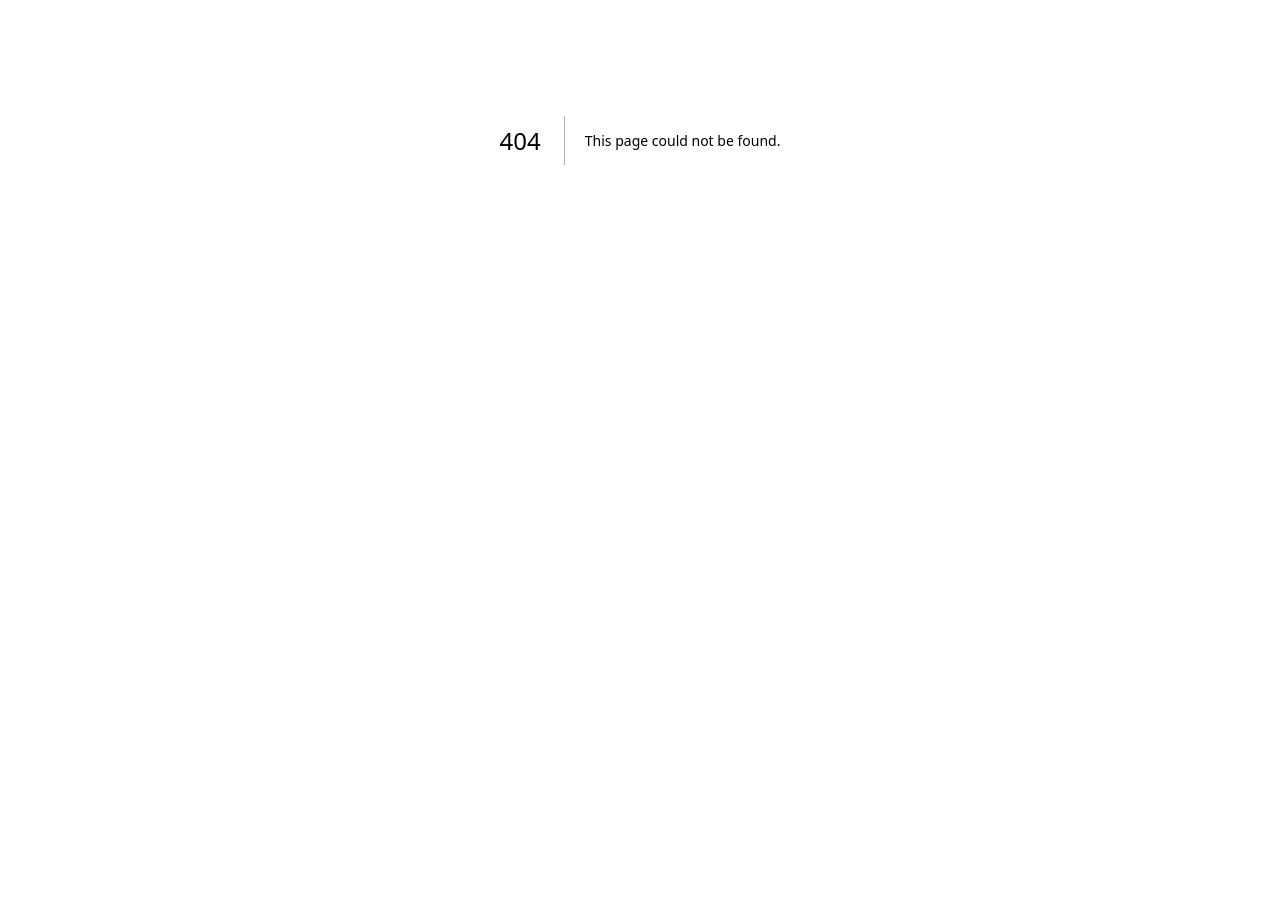
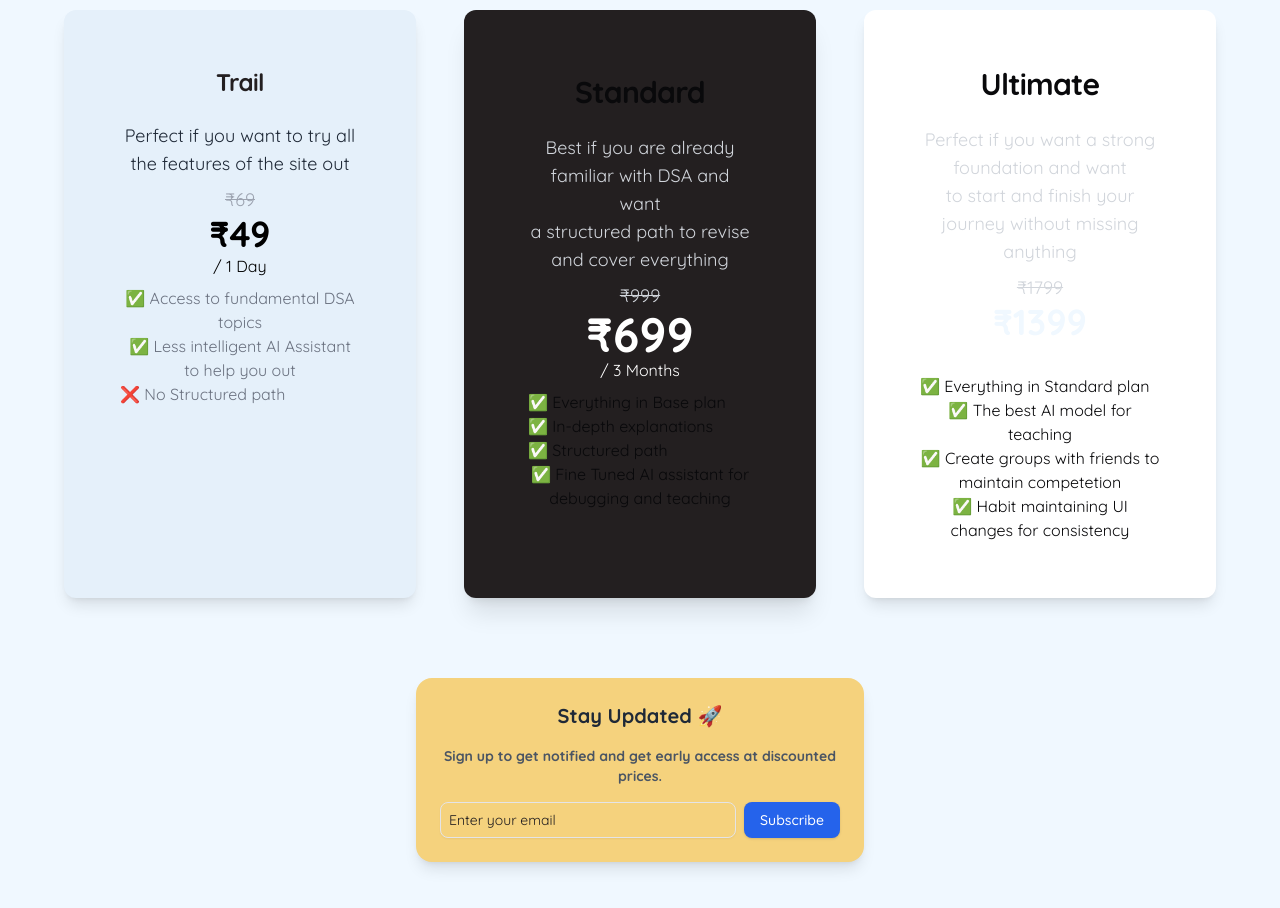
Before and after one commit to Adithya2002/flowDSA, a Next.js app: page /signup in a window 1280 px wide. Before the commit this address had no page. Shown: the part 260-1168 px from the top of the page. Before the commit the page ends 800 px from the top, so only its background shows below. Built offline with nearby package versions, Linux system fonts and the light colour scheme; no server answers.

Commit message:
added pricing

```diff
--- a/package.json
+++ b/package.json
@@ -17,10 +17,13 @@
     "@supabase/supabase-js": "^2.48.1",
     "@uiw/codemirror-theme-vscode": "^4.23.8",
     "@uiw/react-codemirror": "^4.23.8",
+    "animate.css": "^4.1.1",
+    "aos": "^2.3.4",
     "class-variance-authority": "^0.7.1",
     "clsx": "^2.1.1",
     "dotenv": "^16.4.7",
     "flow_dsa": "file:",
+    "framer-motion": "^12.4.2",
     "lucide-react": "^0.474.0",
     "next": "15.1.6",
     "next-themes": "^0.4.4",
--- a/src/app/page.tsx
+++ b/src/app/page.tsx
@@ -3,30 +3,31 @@ import EmailCollection from "@/components/EmailCollection";
 import HeroSection from "@/components/ui/landingPage/HeroSection";
 import AboutUsSection from "@/components/ui/landingPage/AboutUsSection";
 import ProcessSection from "@/components/ui/landingPage/ProcessSection";
+import Link from "next/link";
 
 
 export default function Home() {
   return (
     <>
       <nav className="flex px-6 justify-between items-center py-4 bg-background-primary">
-        <span className="font-quicksand font-bold text-2xl text-black-background-primary ">FlowDSA</span>
-        <ul className="hidden lg:flex lg:text-lg items-center font-comfortaa gap-8 text-base">
-          <DarkmodeButton />
-        </ul>
-        <button className="bg-black-background-primary rounded-full px-10 py-2 text-white">Sign up</button>
+        <span className="font-quicksand font-bold sm:text-lg md:text-xl lg:text-2xl text-black-background-primary ">FlowDSA</span>
+        <Link href='/signup'>
+          <button className="font-quicksand font-semibold bg-black-background-primary rounded-full px-5 md:px-10 py-1 md:py-2 text-sm md:text-lg text-white">Sign up</button>
+
+        </Link>
       </nav>
 
       {/* Hero Section */}
 
-      <HeroSection/>
+      <HeroSection />
 
       {/* About us section */}
 
-      <AboutUsSection/>
+      <AboutUsSection />
 
       {/* How will the process work section */}
 
-      <ProcessSection/>
+      <ProcessSection />
 
       {/*Collect Email section*/}
       <section className="h-2/5 bg-background-secondary pb-24">
--- /dev/null
+++ b/src/app/signup/page.tsx
@@ -0,0 +1,84 @@
+"use client";
+
+import React from "react";
+import { ArrowRight } from "lucide-react";
+import { Card, CardContent, CardHeader, CardTitle } from "@/components/ui/card";
+import EmailCollection from "@/components/EmailCollection";
+
+const PricingSection = () => {
+    return (
+        <section className="px-6 font-quicksand flex flex-col items-center text-center bg-background-primary min-h-screen pt-12">
+            <p className="text-lg text-black-text-primary font-comfortaa">#Enter your email now, Sign up early, save more</p>
+            <h1 className="text-2xl md:text-3xl lg:text-5xl font-raleway text-black lg:leading-snug mt-4">
+                Exclusive Early Access Pricing
+            </h1>
+            <p className="text-sm sm:text-md md:text-lg lg:text-2xl font-quicksand text-black-text-primary font-semibold mt-8">
+                Lock in your discounted price before it increases!
+            </p>
+
+            <div className="grid grid-cols-1 md:grid-cols-3 gap-12 mt-12 w-full max-w-6xl mb-20">
+                {/* Pricing Card 1 - Base */}
+                <Card className="p-8 shadow-lg bg-background-secondary border-0  text-center">
+                    <CardHeader>
+                        <CardTitle className="text-2xl text-black-background-primary font-bold">Trail</CardTitle>
+                    </CardHeader>
+                    <CardContent className="flex flex-col items-center justify-center">
+                        <p className="text-black-text-accent text-gray-800 text-lg">Perfect if you want to try all <br />the features of the site out</p>
+                        <p className="text-black-text-accent line-through text-lg mt-2">₹69</p>
+                        <p className="text-4xl font-bold text-black">₹49</p> <span className="text-black">/ 1 Day</span>
+                        <div className="flex flex-col items-start">
+                            <p className="text-black-text-primary mt-2">✅ Access to fundamental DSA topics</p>
+                            <p className="text-black-text-primary">✅ Less intelligent AI Assistant to help you out</p>
+                            <p className="text-black-text-primary">❌ No Structured path</p>
+                        </div>
+
+                    </CardContent>
+                </Card>
+
+                {/* Pricing Card 2 - Standard (Highlighted) */}
+                <Card className="p-10 shadow-xl text-center border-0 bg-black-background-primary">
+                    <CardHeader>
+                        <CardTitle className="text-3xl font-bold">Standard</CardTitle>
+                    </CardHeader>
+                    <CardContent className="flex flex-col items-center justify-center">
+                        <p className="text-black-text-secondary text-lg">Best if you are already familiar with DSA and want <br />a structured path to revise and cover everything</p>
+                        <p className="text-black-text-secondary line-through text-lg mt-2">₹999</p>
+                        <p className="text-5xl font-bold text-white">₹699</p> <span className="text-white">/ 3 Months</span>
+                        <div className="flex flex-col items-start mt-2">
+                            <p>✅ Everything in Base plan</p>
+                            <p>✅ In-depth explanations</p>
+                            <p>✅ Structured path</p>
+                            <p>✅ Fine Tuned AI assistant for debugging and teaching</p>
+                        </div>
+                    </CardContent>
+                </Card>
+
+                {/* Pricing Card 3 - Ultimate */}
+                <Card className="p-8 shadow-lg border-0 text-center">
+                    <CardHeader>
+                        <CardTitle className="text-3xl font-bold">Ultimate</CardTitle>
+                    </CardHeader>
+                    <CardContent className="flex flex-col items-center justify-center">
+                        <p className="text-black-text-secondary text-lg">Perfect if you want a strong foundation and want<br /> to  start and finish your journey without missing anything</p>
+                        <p className="text-black-text-secondary line-through text-lg mt-2">₹1799</p>
+                        <p className="text-4xl font-bold text-background-primary">₹1399</p> <span className="text-white">/6 Months</span>
+                        <div className="flex flex-col items-start mt-2">
+
+                            <p className=" ">✅ Everything in Standard plan</p>
+                            <p className="">✅ The best AI model for teaching </p>
+                            <p className="">✅ Create groups with friends to maintain competetion</p>
+                            <p className="">✅ Habit maintaining UI changes for consistency</p>
+                        </div>
+
+                    </CardContent>
+                </Card>
+            </div>
+
+            <div className="h-2/5 mb-24">
+                <EmailCollection />
+            </div>
+        </section>
+    );
+};
+
+export default PricingSection;
--- a/src/components/EmailCollection.tsx
+++ b/src/components/EmailCollection.tsx
@@ -43,23 +43,23 @@ export default function EmailCollection() {
   };
 
   return (
-    <div className="flex border flex-col items-center bg-white p-6 rounded-2xl shadow-lg max-w-md mx-auto font-quicksand">
+    <div className="flex flex-col items-center bg-[#F5D27D] p-6 rounded-2xl shadow-lg max-w-md mx-auto font-quicksand">
       <h2 className="text-xl font-semibold mb-4 text-gray-800">
         Stay Updated 🚀
       </h2>
-      <p className="text-gray-600 text-sm mb-4 font-semibold">
-        Subscribe to get the latest updates straight to your inbox.
+      <p className="text-gray-600 text-center text-sm mb-4 font-semibold">
+        Sign up to get notified and get early access at discounted prices.
       </p>
       <form onSubmit={handleSubmit} className="w-full flex gap-2">
         <Input
           type="email"
           placeholder="Enter your email"
-          className="flex-1 p-2 border rounded-lg text-black-background-primary"
+          className="flex-1 p-2 border rounded-lg text-black-background-primary placeholder:text-black-background-primary"
           value={email}
           onChange={(e) => setEmail(e.target.value)}
           required
         />
-        <Button type="submit" className="bg-blue-600 text-white px-4 py-2 rounded-lg hover:bg-blue-300" disabled={loading}>
+        <Button type="submit" className="bg-blue-600 text-white px-4 py-2 rounded-lg  hover:bg-blue-300" disabled={loading}>
           {loading ? "Submitting..." : "Subscribe"}
         </Button>
       </form>
--- a/src/components/ui/landingPage/AboutUsSection.tsx
+++ b/src/components/ui/landingPage/AboutUsSection.tsx
@@ -1,5 +1,7 @@
+"use client"
 import React from 'react'
 import Image from "next/image";
+import {motion} from "framer-motion"
 
 const AboutUsSection = () => {
     return (
@@ -7,23 +9,26 @@ const AboutUsSection = () => {
             <section className="bg-white border-t border-black flex flex-col items-center font-quicksand py-20 lg:px-12">
 
                 <div className="w-10/12 md:w-8/12 lg:w-6/12">
-                    <h1 className="font-quicksand text-3xl text-black font-semibold text-left">Why do you need another DSA <br /> platform?</h1>
+                    <h1 className="font-quicksand text-xl lg:text-3xl text-black font-semibold text-left">Why do you need another DSA <br /> platform?</h1>
                     <div className="flex justify-center mt-6 mb-6"><hr className="w-1/2 text-black" /></div>
-                    <h1 className="font-quicksand text-3xl text-black font-semibold text-right">What problem do we solve?</h1>
-                    <div className="mt-20 flex justify-between items-center">
-                        <h1 className="text-left text-black text-4xl font-semibold">We Provide <br /> Structure</h1>
-                        <Image src="/roadmap.png" alt="Brain image" width={280} height={52} />
-                    </div>
-                    <p className="mt-12 text-lg text-black-text-primary text-center font-semibold max-w-2xl">Yes, there are lists like Blind 75, LeetCode 150, and Striver’s Sheet—each valuable in their own way. But if you’ve ever tried following them, you know how overwhelming it gets. Too many links, too many sublists, too many distractions. And if you have ADHD (like most of us), you know how hard it is to even start.
+                    <h1 className="font-quicksand text-xl lg:text-3xl text-black font-semibold text-right">What problem do we solve?</h1>
 
-                        That’s why we are giving you <span className="text-black underline underline-offset-8">one roadmap. One structured path.</span> No noise, no detours—just a clear, focused journey to becoming interview-ready. <br /> #OneSiteToRuleThemAll</p>
-                    <div className="flex justify-between mt-20 items-center">
-                        <Image src="/brain.png" alt="Brain image" width={280} height={52} />
-                        <h1 className="text-right text-black text-4xl font-semibold">We tell you what is wrong with <span className="underline underline-offset-8">your</span> code and how to make it better</h1>
-                    </div>
-                    <p className="mt-12 text-lg text-black-text-primary text-center font-semibold max-w-2xl">Looking up solutions is necessary, but fixing your mistakes is where real growth happens. Our AI assistant doesn’t just give you the answer—it guides you. It points out mistakes in your code, builds on your ideas, and nudges you in the right direction while keeping your thought process at the center.
+                    <motion.div className="mt-20 flex justify-between items-center" initial={{opacity:0, x:-100}} viewport={{once:true}} whileInView={{opacity:1, x:0}} transition={{duration:0.75, delay:0,ease:"easeOut"}}>
+                        <h1 className="text-left text-black text-2xl lg:text-4xl font-semibold">We Provide <br /> Structure</h1>
+                        <Image src="/roadmap.png" alt="roadmap image" width={280} height={52} />
+                    </motion.div>
+
+                    <motion.p initial={{opacity:0, x:100}} viewport={{once:true}} whileInView={{opacity:1, x:0}} transition={{duration:0.75, delay:0,ease:"easeOut"}} className="mt-12 text-lg text-black-text-primary text-center font-semibold max-w-2xl">Yes, there are lists like Blind 75, LeetCode 150, and Striver’s Sheet—each valuable in their own way. But if you’ve ever tried following them, you know how overwhelming it gets. Too many links, too many sublists, too many distractions. And if you have ADHD (like most of us), you know how hard it is to even start.
+
+                        That’s why we are giving you <span className="text-black underline underline-offset-8">one roadmap. One structured path.</span> No noise, no detours—just a clear, focused journey to becoming interview-ready. <br /> #OneSiteToRuleThemAll</motion.p>
+                    <motion.div initial={{opacity:0, x:100}} viewport={{once:true}} whileInView={{opacity:1, x:0}} transition={{duration:0.75, delay:0,ease:"easeOut"}} className="flex justify-between mt-20 items-center">
+
+
+                        <h1 className="text-center text-black text-2xl lg:text-3xl font-semibold">We tell you what is wrong with <span className="underline underline-offset-8">your</span> code and how to make it better</h1>
+                    </motion.div>
+                    <motion.p initial={{opacity:0, x:-100}} viewport={{once:true}} whileInView={{opacity:1, x:0}} transition={{duration:0.75, delay:0,ease:"easeOut"}} className="mt-12 text-lg text-black-text-primary text-center font-semibold max-w-2xl">Looking up solutions is necessary, but fixing your mistakes is where real growth happens. Our AI assistant doesn’t just give you the answer—it guides you. It points out mistakes in your code, builds on your ideas, and nudges you in the right direction while keeping your thought process at the center.
                         This way, you gain confidence in your own logic, not just someone else’s solution. And with every small win, you’ll keep moving forward—one step closer to mastering DSA.
-                    </p>
+                    </motion.p>
                 </div>
             </section>
         </>
--- a/src/components/ui/landingPage/HeroSection.tsx
+++ b/src/components/ui/landingPage/HeroSection.tsx
@@ -1,20 +1,23 @@
 import React from 'react'
 import Marquee from "react-fast-marquee";
 import { ArrowRight } from "lucide-react";
+import Link from 'next/link';
 
 const HeroSection = () => {
     return (
         <>
-            <section className="flex flex-col items-center text-center bg-background-primary h-[90vh] pt-12">
+            <section className="px-6 flex flex-col items-center text-center bg-background-primary h-[90vh] pt-12">
                 <p className="text-lg text-black-text-secondary font-comfortaa">#Finish your journey now</p>
-                <h1 className="text-xl sm:text-2xl md:text-3xl lg:text-5xl font-raleway text-black lg:leading-snug mt-4">Complete your unfinished <br /> Data structures and Algorithms Journey</h1>
+                <h1 className="text-2xl  md:text-3xl lg:text-5xl font-raleway text-black lg:leading-snug mt-4">Complete your unfinished <br /> Data structures and Algorithms Journey</h1>
                 <p className="text-sm sm:text-md md:text-lg lg:text-2xl font-quicksand text-black-text-primary font-semibold mt-8">We know how many times you have "started" doing DSA. <br /> Let us help you finish it this time</p>
-                <button className="bg-black-background-primary font-quicksand font-semibold rounded-full px-10 text-white flex items-center py-3 mt-10 group transition-all duration-300">
-                    Get Started
-                    <span className="ml-2 transform transition-transform duration-300 group-hover:translate-x-1">
-                        <ArrowRight />
-                    </span>
-                </button>
+                <Link href='/signup'>
+                    <button className="bg-black-background-primary font-quicksand font-semibold rounded-full sm:px-5 lg: px-10 sm:py-2  py-3 text-white flex items-center mt-10 group transition-all duration-300">
+                        Get Started
+                        <span className="ml-2 transform transition-transform duration-300 group-hover:translate-x-1">
+                            <ArrowRight />
+                        </span>
+                    </button>
+                </Link>
                 <p className="text-lg text-black-text-secondary font-comfortaa mt-4">#It's about time</p>
 
                 <Marquee className="mt-12">
--- a/src/components/ui/landingPage/ProcessSection.tsx
+++ b/src/components/ui/landingPage/ProcessSection.tsx
@@ -9,20 +9,20 @@ const ProcessSection = () => {
 
                 <div className="mt-12 px-16 md:px-32 lg:px-48 xl:px-80">
                     <div className="flex flex-col md:flex-row justify-between gap-4 md:gap-8 mt-8 md:mt-4">
-                        <p className="text-black-background-primary font-semibold">1. Pick a Data Structure</p>
-                        <p className="text-black-text-primary max-w-md font-semibold">You can either go through the order decided by us, or if you are already familiar with that DS, you can directly go to the Data structure you want to learn</p>
+                        <p className="text-black-background-primary font-semibold lg:text-xl">1. Pick a Data Structure</p>
+                        <p className="text-black-text-primary max-w-md font-semibold lg:text-lg">You can either go through the order decided by us, or if you are already familiar with that DS, you can directly go to the Data structure you want to learn</p>
                     </div>
                     <div className="flex flex-col md:flex-row justify-between gap-4 md:gap-8 mt-8 md:mt-8">
-                        <p className="text-black-background-primary font-semibold">2. Understand why and how it is used</p>
-                        <p className="text-black-text-primary max-w-md font-semibold">It is a pretty simple step but somehow the most missed one. Every DS that came into existence is to satisfy a need. Something which variables, or the current existing Data structures couldnt solve in the required time or memory. So we need to understand what problem a data structure solves and what problem it creates.</p>
+                        <p className="text-black-background-primary font-semibold lg:text-xl">2. Understand why and how it is used</p>
+                        <p className="text-black-text-primary max-w-md font-semibold lg:text-lg">It is a pretty simple step but somehow the most missed one. Every DS that came into existence is to satisfy a need. Something which variables, or the current existing Data structures couldnt solve in the required time or memory. So we need to understand what problem a data structure solves and what problem it creates.</p>
                     </div>
                     <div className="flex flex-col md:flex-row justify-between gap-4 md:gap-8 mt-8 md:mt-8">
-                        <p className="text-black-background-primary font-semibold">3. Work on the common patterns related to that data structure</p>
-                        <p className="text-black-text-primary max-w-md font-semibold">In mathematics, whenever you learn a new formula, things are not as simple as substituting it and getting the answer. You also need to learn when, where and how to use it. Here comes the algorithms part. We learn about a new data structure, but there are a few common ways to use them. You will be taught the most common ways which will get you through most of the problems.</p>
+                        <p className="text-black-background-primary font-semibold lg:text-xl">3. Work on the common patterns related to that data structure</p>
+                        <p className="text-black-text-primary max-w-md font-semibold lg:text-lg">In mathematics, whenever you learn a new formula, things are not as simple as substituting it and getting the answer. You also need to learn when, where and how to use it. Here comes the algorithms part. We learn about a new data structure, but there are a few common ways to use them. You will be taught the most common ways which will get you through most of the problems.</p>
                     </div>
                     <div className="flex flex-col md:flex-row justify-between gap-4 md:gap-8 mt-8 md:mt-8">
-                        <p className="text-black-background-primary font-semibold">4. Move on to the next Data structure</p>
-                        <p className="text-black-text-primary max-w-md font-semibold">Congratulations! You just completed a Data structure. Of course, the process wont be as simple as described here. There will be moments where you will quite literally get a headache. But that is when you know you are learning.</p>
+                        <p className="text-black-background-primary font-semibold lg:text-xl">4. Move on to the next Data structure</p>
+                        <p className="text-black-text-primary max-w-md font-semibold lg:text-lg">Congratulations! You just completed a Data structure. Yes, the process becomes that simple when there is a structured path. With our set of carefully curated problems and examples, you will cover a broad variety of topics and will be prepared to face any challenge.</p>
                     </div>
 
                     <h1 className="mt-24 text-3xl font-semibold text-center  text-black-background-primary ">So there's just one thing left to do</h1>
```
Also changed, not shown: ideas.txt, 1 other file (tests, documents, lock files or other folders).
